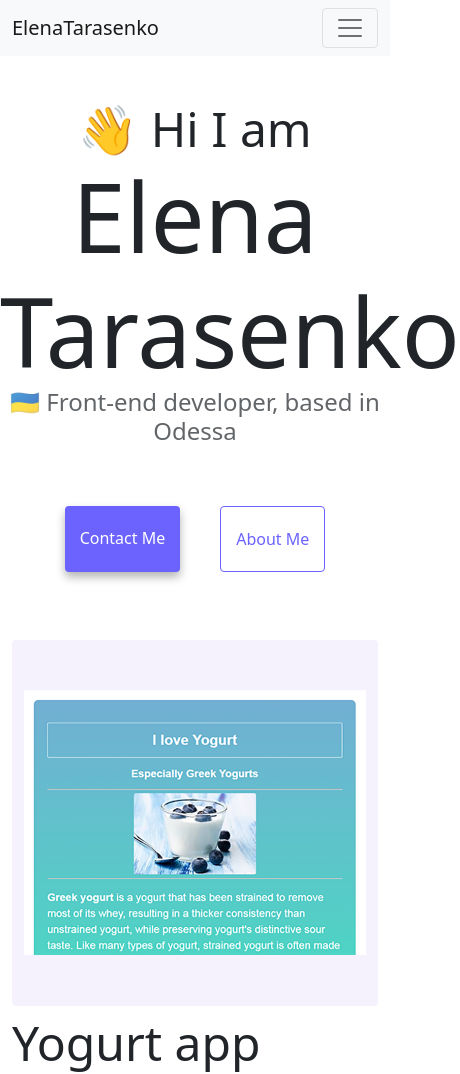
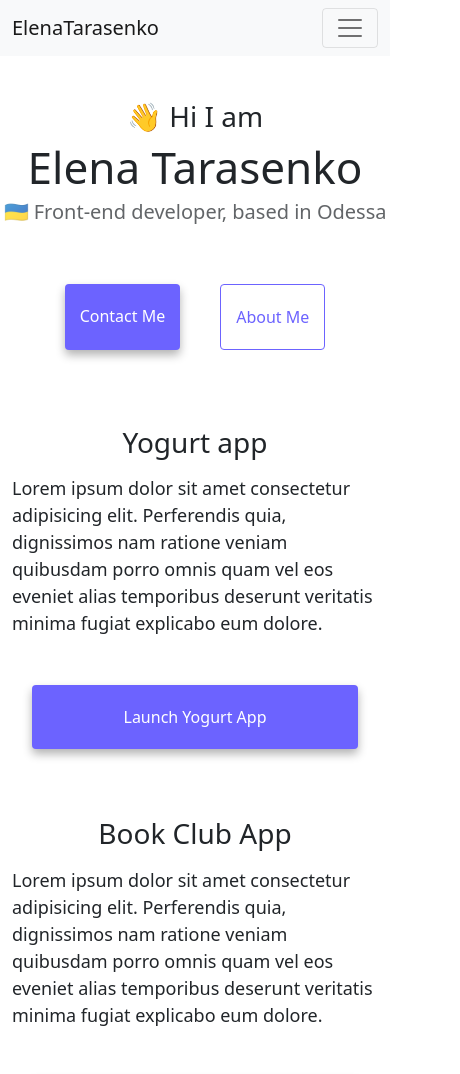
Before and after one commit to ElenTara/about-me, a plain HTML site: page index.html in a window 390 px wide. Shown: the top 1074 px of the page, 460 px wide, since content can reach past the window. Drawn offline with nearby package versions, Linux system fonts and the light colour scheme.

Commit message:
Made website more responsive

```diff
--- a/index.html
+++ b/index.html
@@ -89,7 +89,7 @@
           <img
             src="/images/yogurt-1.png"
             alt="Greek yogurt project screenshot"
-            class="img-fluid rounded"
+            class="img-fluid rounded d-none d-sm-block"
           />
         </div>
         <div class="col-md-6">
@@ -122,7 +122,7 @@
           <img
             src="/images/book-club-1.png"
             alt="Book Club project screenshot"
-            class="img-fluid rounded mt-4"
+            class="img-fluid rounded d-none d-sm-block"
           />
         </div>
       </div>
@@ -131,7 +131,7 @@
           <img
             src="/images/weather-app-1.png"
             alt="Weather application project screenshot"
-            class="img-fluid rounded"
+            class="img-fluid rounded d-none d-sm-block"
           />
         </div>
         <div class="col-md-6">
--- a/styles/style.css
+++ b/styles/style.css
@@ -5,7 +5,7 @@
 }
 
 body {
-  margin-top: 100px;
+  margin: 100px 0;
   /*max-width: 800px;*/
 }
 
@@ -91,3 +91,26 @@ p {
 .email-link:hover {
   text-decoration: underline;
 }
+
+@media (max-width: 576px) {
+  h1 {
+    font-size: 44px;
+    line-height: 1.5;
+  }
+  h2 {
+    font-size: 28px;
+    text-align: center;
+  }
+  h3 {
+    font-size: 20px;
+  }
+  .primary-link {
+    display: block;
+    margin: 20px;
+    text-align: center;
+  }
+}
+
+.primary-link:hover {
+  color: #ffff;
+}
```
Also changed, not shown: about.html (+3 -3 lines).
